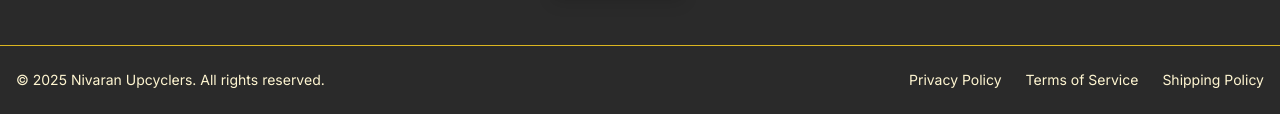
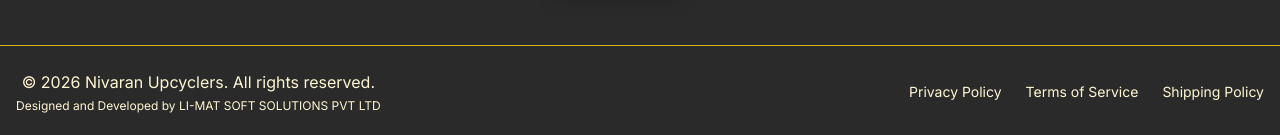
Before and after one commit to IamSagAr28/-Nivaran-V4-Production, a React (Vite) app: page /shop in a window 1280 px wide. Shown: the part 5083-5218 px from the top of the page. Before the commit the page ends 5197 px from the top, so only its background shows below. Built offline with nearby package versions, Linux system fonts and the light colour scheme; no server answers.

Commit message:
Update footer with 2026 copyright and LI-MAT SOFT SOLUTIONS credit

```diff
--- a/src/components/Footer.tsx
+++ b/src/components/Footer.tsx
@@ -241,7 +241,10 @@ export function Footer() {
       <div className="border-t border-[#DBB520]">
         <div className="container mx-auto px-4 py-6">
           <div className="flex flex-col md:flex-row justify-between items-center gap-4 text-sm text-[#FFF6D1]">
-            <p>© 2025 Nivaran Upcyclers. All rights reserved.</p>
+            <div className="text-center md:text-left">
+              <p>© 2026 Nivaran Upcyclers. All rights reserved.</p>
+              <p className="text-xs mt-1">Designed and Developed by LI-MAT SOFT SOLUTIONS PVT LTD</p>
+            </div>
             <div className="flex gap-6">
               <a href="https://shop.nivaranupcyclers.in/policies/privacy-policy" target="_blank" rel="noopener noreferrer" className="hover:text-white transition-colors">Privacy Policy</a>
               <a href="https://shop.nivaranupcyclers.in/policies/terms-of-service" target="_blank" rel="noopener noreferrer" className="hover:text-white transition-colors">Terms of Service</a>
```
